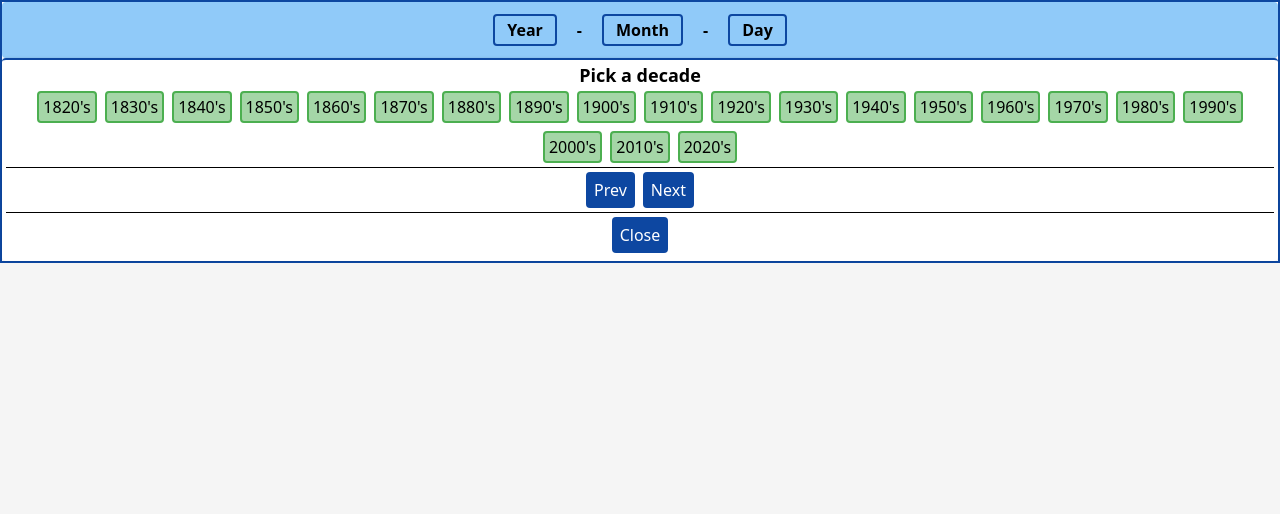
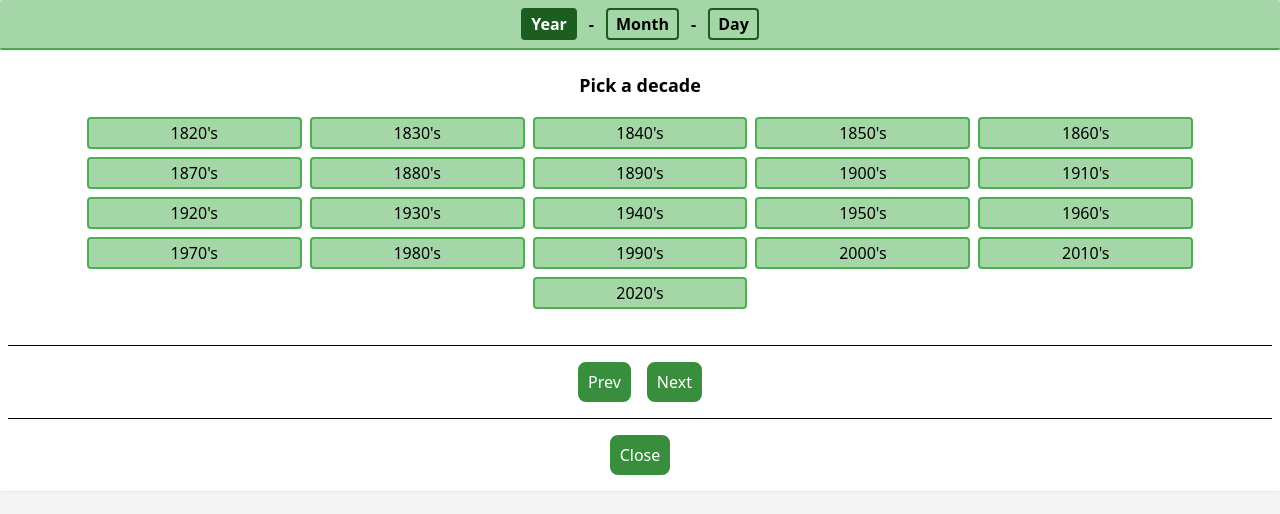
Before and after one commit to Sub-Xaero/UXDatepicker, a Vue app: page / in a window 1280 px wide. Both pictures are taken after a click on the element "Year". Shown: the top 514 px of the page. Built offline with nearby package versions, Linux system fonts and the light colour scheme.

Commit message:
Extract styles into derived classes and make improvements

```diff
--- a/src/App.vue
+++ b/src/App.vue
@@ -1,147 +1,58 @@
 <template>
-  <div class="date-picker text-center border-2 border-blue-900 bg-white">
+  <div class="date-picker">
     <input :value=" dateChosen ? `${year}-${month}-${day}` : ''" type="hidden">
-    <div @click="!open ? setDecadeMode() : false" class=" bg-blue-200 blue-200-contrast p-2 cursor-pointer rounded shadow;">
+    <div @click="!open ? setDecadeMode() : false" class="date-header">
       <div v-if="!dateChosen && !open">
-        <p class="marginless">Click here to pick a date</p>
+        <p class="action-text">Click here to pick a date</p>
         <hr/>
       </div>
       <div>
-        <span :class="[
-          'date-header-item font-bold cursor-pointer rounded border-2 border-blue-900 py-1 px-3 md:m-1 inline-flex',
-          'hover:bg-blue-900 hover:border-2 hover:border-blue-300',
-          (open && (mode === 'y' || mode === 'dec') ? 'active' : '' )
-          ]"
-              @click="setDecadeMode()">
-          {{ year || "Year" }}
-        </span>
-
-        <span class="font-bold py-1 px-3 md:m-1">-</span>
-
-        <span :class="[
-          'date-header-item font-bold cursor-pointer rounded border-2 border-blue-900 py-1 px-3 md:m-1 inline-flex',
-          (!year ? '' : 'hover:bg-blue-900 hover:border-2 hover:border-blue-300'),
-          (open && (mode === 'm') ? 'active' : '' )
-          ]"
-              @click="!year ? setDecadeMode() : setMonthMode()">
-          {{ month ? monthName(month) : "Month" }}
-        </span>
-
-        <span class="font-bold py-1 px-3 md:m-1">-</span>
-        <span :class="[
-          'date-header-item font-bold cursor-pointer rounded border-2 border-blue-900 py-1 px-3 md:m-1 inline-flex',
-          (!year || !month ? '' : 'hover:bg-blue-900 hover:border-2 hover:border-blue-300'),
-          (open && (mode === 'd') ? 'active' : '' )
-          ]"
-              @click="!year || !month ? setDecadeMode() : setDayMode()">
-          {{ day ? ordinalizeNumber(day) : "Day" }}
-        </span>
+        <span :class="['date-header-item', 'enabled', (open && (mode === 'y' || mode === 'dec') ? 'active' : '' ) ]" @click="setDecadeMode()">{{ year || "Year" }}</span>
+        <span class="date-header-item-separator">-</span>
+        <span :class="['date-header-item', (!year ? '' : 'enabled'), (open && (mode === 'm') ? 'active' : '' ) ]" @click="!year ? setDecadeMode() : setMonthMode()">{{ month ? monthName(month) :
+          "Month" }}</span>
+        <span class="date-header-item-separator">-</span>
+        <span :class="['date-header-item', (!year || !month ? '' : 'enabled'), (open && (mode === 'd') ? 'active' : '' ) ]" @click="!year || !month ? setDecadeMode() : setDayMode()">{{ day ?
+          ordinalizeNumber(day) : "Day" }}</span>
       </div>
       <div v-if="dateChosen && !open">
         <hr class="mb-1 mt-1"/>
-        <p class="marginless">Click to change</p>
+        <p class="action-text">Click to change</p>
       </div>
     </div>
-    <div
-      :class="[
-        'date-panel border-t-2 border-blue-900 p-1 rounded shadow',
-        ]"
-      v-if="open"
-    >
+    <div class="date-panel" v-if="open">
       <div v-if="mode === 'dec'">
-        <h5 class="text-lg font-bold">Pick a decade</h5>
-        <div
-          :class="[
-          'option-wrapper flex flex-wrap content-center justify-center text-center',
-           'decade'
-           ]"
-        >
-          <div
-            :class="[
-            'option select-none m-1 p-1 border-2 border-green-500 bg-green-200 text-green-200-contrast rounded cursor-pointer',
-            'hover:border-2 hover:border-blue-900 hover:bg-white hover:text-white-contrast ',
-            (decade === i ? 'active border-2 border-blue-900 bg-white text-white-contrast' : ''),,
-            (i < minDecade || i > maxDecade ? 'disabled cursor-default border-2 border-grey-200 bg-grey-200 text-grey-200-contrast' : ''),
-            ]"
-            :key="i"
-            @click="pickDecade(i)"
-            v-for="i in decadeOptions"
-          >
+        <h5 class="action-text">Pick a decade</h5>
+        <div class="option-wrapper decade">
+          <div :class="['option', (i < minDecade || i > maxDecade ? 'disabled' : ''), (decade === i ? 'active' : '')]" :key="i" @click="pickDecade(i)" v-for="i in decadeOptions">
             {{i}}'s
           </div>
+
         </div>
         <hr/>
-        <span @click="prevDecadePage()" class="rounded bg-blue-900 text-blue-900-contrast inline-block p-2 m-1 hover:bg-blue-400 hover:text-blue-400-contrast">Prev</span>
-        <span @click="nextDecadePage()" class="rounded bg-blue-900 text-blue-900-contrast inline-block p-2 m-1 hover:bg-blue-400 hover:text-blue-400-contrast">Next</span>
+        <span @click="prevDecadePage()" class="button">Prev</span>
+        <span @click="nextDecadePage()" class="button">Next</span>
       </div>
       <div v-if="mode === 'y'">
-        <h5 class="text-lg font-bold">Pick a year</h5>
-        <div
-          :class="[
-          'option-wrapper flex flex-wrap content-center justify-center text-center',
-           'year',
-           ]"
-        >
-          <div
-            :class="[
-            'option select-none m-1 p-1 border-2 border-green-500 bg-green-200 text-green-200-contrast rounded cursor-pointer',
-            'hover:border-2 hover:border-blue-900 hover:bg-white hover:text-white-contrast ',
-            (year === i ? 'active border-2 border-blue-900 bg-white text-white-contrast' : ''),
-            ]"
-            :key="i"
-            @click="pickYear(i)"
-            v-for="i in yearOptions"
-          >
-            {{i}}
-          </div>
+        <h5 class="action-text">Pick a year</h5>
+        <div class="option-wrapper year">
+          <div :class="['option', (year === i ? 'active' : '')]" :key="i" @click="pickYear(i)" v-for="i in yearOptions">{{i}}</div>
         </div>
       </div>
       <div v-if="mode === 'm'">
-        <h5 class="text-lg font-bold">Pick a month</h5>
-        <div
-          :class="[
-          'option-wrapper flex flex-wrap content-center justify-center text-center',
-          'month',
-           ]"
-        >
-          <div
-            :class="[
-            'option select-none m-1 p-1 border-2 border-green-500 bg-green-200 text-green-200-contrast rounded cursor-pointer',
-            'hover:border-2 hover:border-blue-900 hover:bg-white hover:text-white-contrast ',
-            (month === i ? 'active border-2 border-blue-900 bg-white text-white-contrast' : ''),
-            ]"
-            :key="i"
-            @click="pickMonth(i)"
-            v-for="i in monthOptions"
-          >
-            {{monthName(i)}}
-          </div>
+        <h5 class="action-text">Pick a month</h5>
+        <div class="option-wrapper month">
+          <div :class="['option', (month === i ? 'active' : '')]" :key="i" @click="pickMonth(i)" v-for="i in monthOptions">{{monthName(i)}}</div>
         </div>
       </div>
       <div v-if="mode === 'd'">
-        <h5 class="text-lg font-bold">Pick a day</h5>
-        <div
-          :class="[
-          'option-wrapper flex flex-wrap content-center justify-center text-center',
-          'day',
-         ]"
-        >
-          <div
-            :class="[
-              'option select-none m-1 p-1 border-2 border-green-500 bg-green-200 text-green-200-contrast rounded cursor-pointer',
-              'hover:border-2 hover:border-blue-900 hover:bg-white hover:text-white-contrast ',
-              (day === i ? 'active border-2 border-blue-900 bg-white text-white-contrast' : ''),
-              ]"
-            :key="i"
-            @click="pickDay(i)"
-            v-for="i in dayOptions"
-          >
-            {{ordinalizeNumber(i)}}
-          </div>
+        <h5 class="action-text">Pick a day</h5>
+        <div class="option-wrapper day">
+          <div :class="['option', (day === i ? 'active' : '')]" :key="i" @click="pickDay(i)" v-for="i in dayOptions">{{ordinalizeNumber(i)}}</div>
         </div>
       </div>
       <hr/>
-      <span @click="open = false" class="rounded bg-blue-900 text-blue-900-contrast inline-block p-2 m-1 hover:bg-blue-400 hover:text-blue-400-contrast">
+      <span @click="open = false" class="button">
         {{dateChosen ? "Done" : "Close"}}
       </span>
     </div>
@@ -331,9 +242,88 @@
 
 <style lang="postcss">
 
+  .button {
+    @apply bg-green-700 text-green-700-contrast;
+    @apply border-2 border-solid border-green-700;
+    @apply rounded-lg;
+    @apply p-2;
+    @apply m-2;
+    @apply inline-block;
+
+    &:hover {
+      @apply bg-green-200 text-green-200-contrast;
+      @apply border-2 border-solid border-green-700;
+    }
+  }
+
   .date-picker {
+    @apply text-center bg-white;
+
+    hr {
+      @apply mt-2 mb-2;
+    }
+
+    .date-header {
+      @apply rounded-sm shadow cursor-pointer p-2 bg-green-200 text-green-200-contrast;
+      @apply border-b-2 border-solid border-green-500;
+
+      .action-text {
+        @apply inline-block;
+        @apply p-1;
+        @apply font-semibold;
+        @apply rounded border-2 border-solid border-transparent;
+
+        &:hover {
+          @apply bg-green-300 text-green-300-contrast;
+          @apply border-2 border-solid border-green-700;
+        }
+      }
+
+      .date-header-item-separator {
+        @apply font-bold ;
+        @apply px-1 py-2;
+
+        @screen md {
+          @apply m-2;
+        }
+      }
+
+      .date-header-item {
+        @apply font-bold;
+        @apply cursor-pointer;
+        @apply rounded;
+        @apply border-2 border-solid border-green-900;
+        @apply inline-block;
+        @apply text-center;
+        @apply px-2 py-1;
+
+        &.enabled:hover {
+          @apply bg-green-400 text-green-400-contrast;
+          @apply border-2 border-solid border-green-900;
+        }
+
+        &.active {
+          @apply bg-green-900 text-green-900-contrast;
+        }
+
+      }
+    }
+
     .date-panel {
+      @apply p-2;
+      @apply rounded-sm;
+      @apply shadow;
+
+      .action-text {
+        @apply font-bold;
+        @apply mt-4;
+        @apply mb-4;
+        @apply text-lg;
+      }
+
       .option-wrapper {
+        @apply mb-8;
+        @apply flex flex-wrap content-center justify-center text-center;
 
         &.decade {
           .option {
@@ -341,7 +331,7 @@
               flex-basis: 45%;
             }
             @screen md {
-              flex-basis: 10%;
+              flex-basis: 17%;
             }
           }
         }
@@ -374,6 +364,26 @@
           }
         }
 
+        .option {
+          @apply select-none;
+          @apply m-1;
+          @apply p-1;
+          @apply border-2 border-solid border-green-500;
+          @apply bg-green-200 text-green-200-contrast;
+          @apply rounded;
+          @apply cursor-pointer;
+
+          &.disabled {
+            @apply cursor-default;
+            @apply border-2 border-solid border-green-300;
+            @apply bg-grey-200 text-green-200-contrast;
+          }
+
+          &:hover:not(.disabled), &.active {
+            /*border: 2px solid palette(brevio, dark-green);*/
+            @apply bg-white text-white-contrast;
+          }
+        }
       }
     }
   }
```
